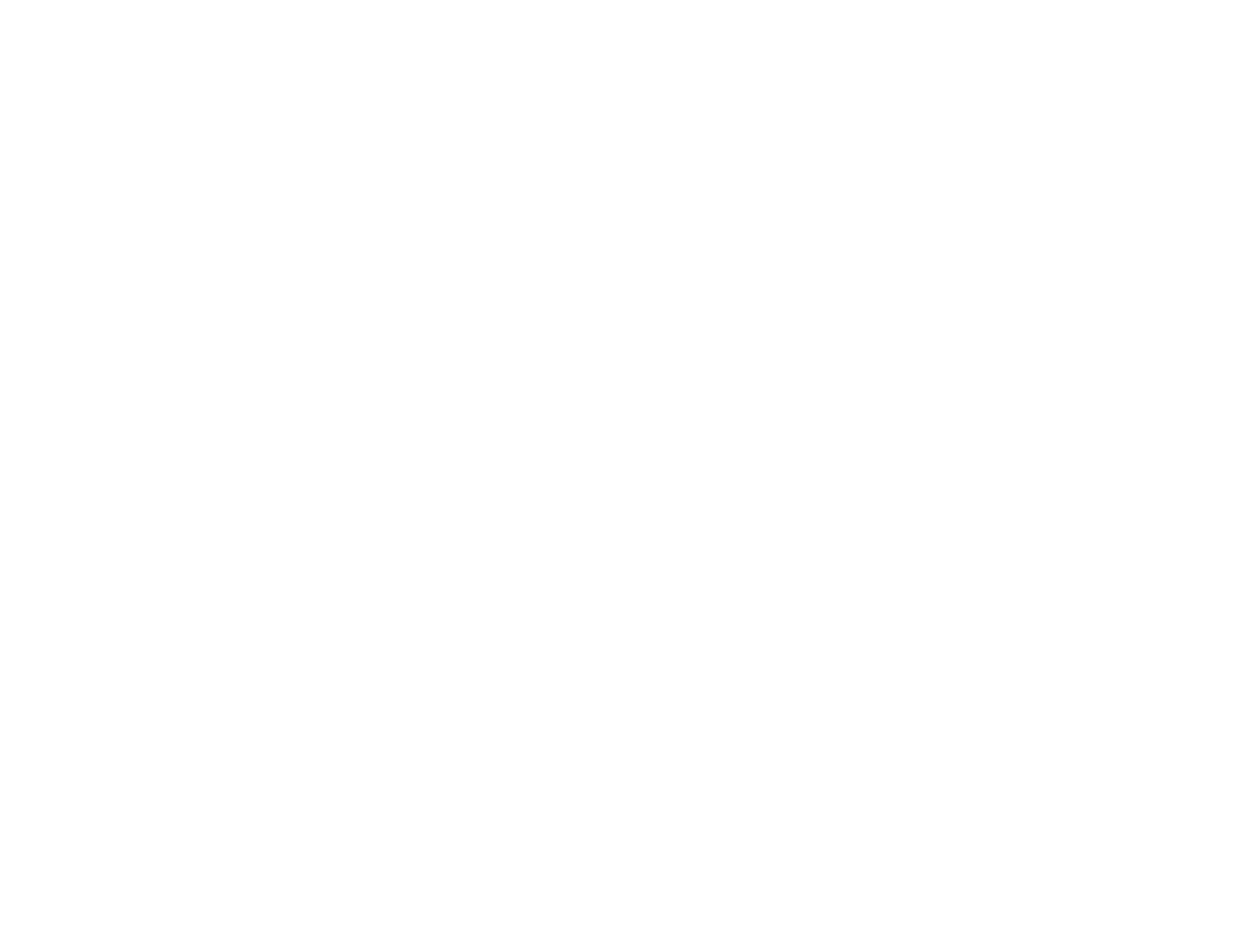
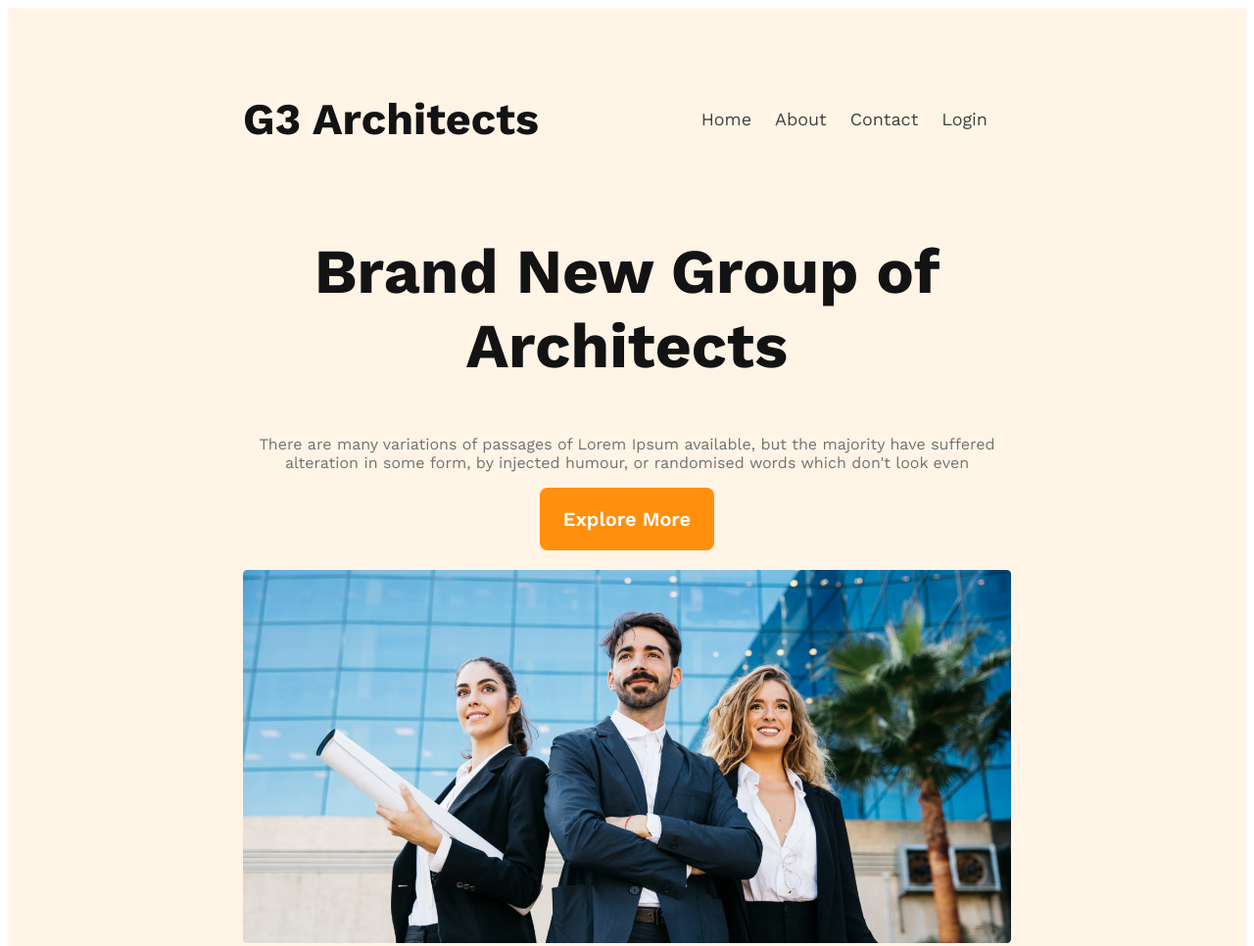
Before and after one commit to rakibulislam15/G3-Architects, a plain HTML site: page index.html in a window 1280 px wide. Shown: the top 966 px of the page at 98% size. Before the commit the page ends 800 px from the top, so only its background shows below. Drawn offline with nearby package versions, Linux system fonts and the light colour scheme.

Commit message:
seconf commit

```diff
--- a/index.html
+++ b/index.html
@@ -1,12 +1,41 @@
 <!DOCTYPE html>
 <html lang="en">
+
 <head>
     <meta charset="UTF-8">
     <meta name="viewport" content="width=device-width, initial-scale=1.0">
     <title>G3 Architects</title>
     <link rel="stylesheet" href="styles/g3.css">
 </head>
+
 <body>
+    <header>
+        <nav>
+            <h2 class="nav-title">G3 Architects</h2>
+            <ul>
+                <li><a href="">Home</a></li>
+                <li><a href="">About</a></li>
+                <li><a href="">Contact</a></li>
+                <li><a href="">Login</a></li>
+            </ul>
+        </nav>
+        <div class="banner">
+            <div class="banner-container">
+                <h2 class="banner-title">Brand New Group of Architects</h2>
+                <p class="banner-discription">There are many variations of passages of Lorem Ipsum available, but the
+                    majority have suffered alteration in some form, by injected humour, or randomised words which don't
+                    look even</p>
+                <button class="btn-primary">Explore More</button>
+            </div>
+            <img class="img" src="images/banner.png" alt="">
+        </div>
+    </header>
+    <main>
 
+    </main>
+    <footer>
+
+    </footer>
 </body>
+
 </html>
--- a/styles/g3.css
+++ b/styles/g3.css
@@ -0,0 +1,87 @@
+ @import url('https://fonts.googleapis.com/css2?family=Open+Sans:wght@400;700&family=Poppins:wght@500&family=Work+Sans:wght@400;600;700&display=swap');
+
+ * {
+     font-family: 'Open Sans', sans-serif;
+     font-family: 'Poppins', sans-serif;
+     font-family: 'Work Sans', sans-serif;
+ }
+
+ /* header */
+ header {
+     background-color: rgba(255, 144, 14, 0.10);
+     padding: 50px 240px;
+ }
+
+ nav {
+     display: flex;
+     justify-content: space-between;
+     align-items: center;
+ }
+
+ .nav-title {
+     font-size: 45px;
+     font-weight: 700;
+     color: #131313;
+ }
+
+ nav>ul {
+     display: flex;
+ }
+
+ nav li {
+     list-style: none;
+     margin-right: 24px;
+     font-size: 18px;
+     font-weight: 500;
+
+ }
+
+ nav li a {
+     text-decoration: none;
+     color: #424242;
+ }
+
+ .img {
+     max-width: 100%;
+ }
+
+ /* banner */
+ .banner-container {
+     max-width: 800px;
+     text-align: center;
+     margin: 0 auto;
+ }
+
+ .banner-title {
+     color: #131313;
+     text-align: center;
+     font-size: 4rem;
+     font-weight: 700;
+ }
+
+ .banner-discription {
+     color: #727272;
+     /* font-size: 2rem;
+     font-weight: 400; */
+ }
+
+ .btn-primary {
+     padding: 20px 24px;
+     color: #FFF;
+     text-align: center;
+     font-size: 20px;
+     font-weight: 600;
+     border-radius: 8px;
+     background: #FF900E;
+     border: 0;
+     margin-bottom: 20px;
+ }
+ @media screen and (max-width:576px){
+    header{
+        padding: 20px;
+
+    }
+    nav{
+        flex-direction: column;
+    }
+ }
```
